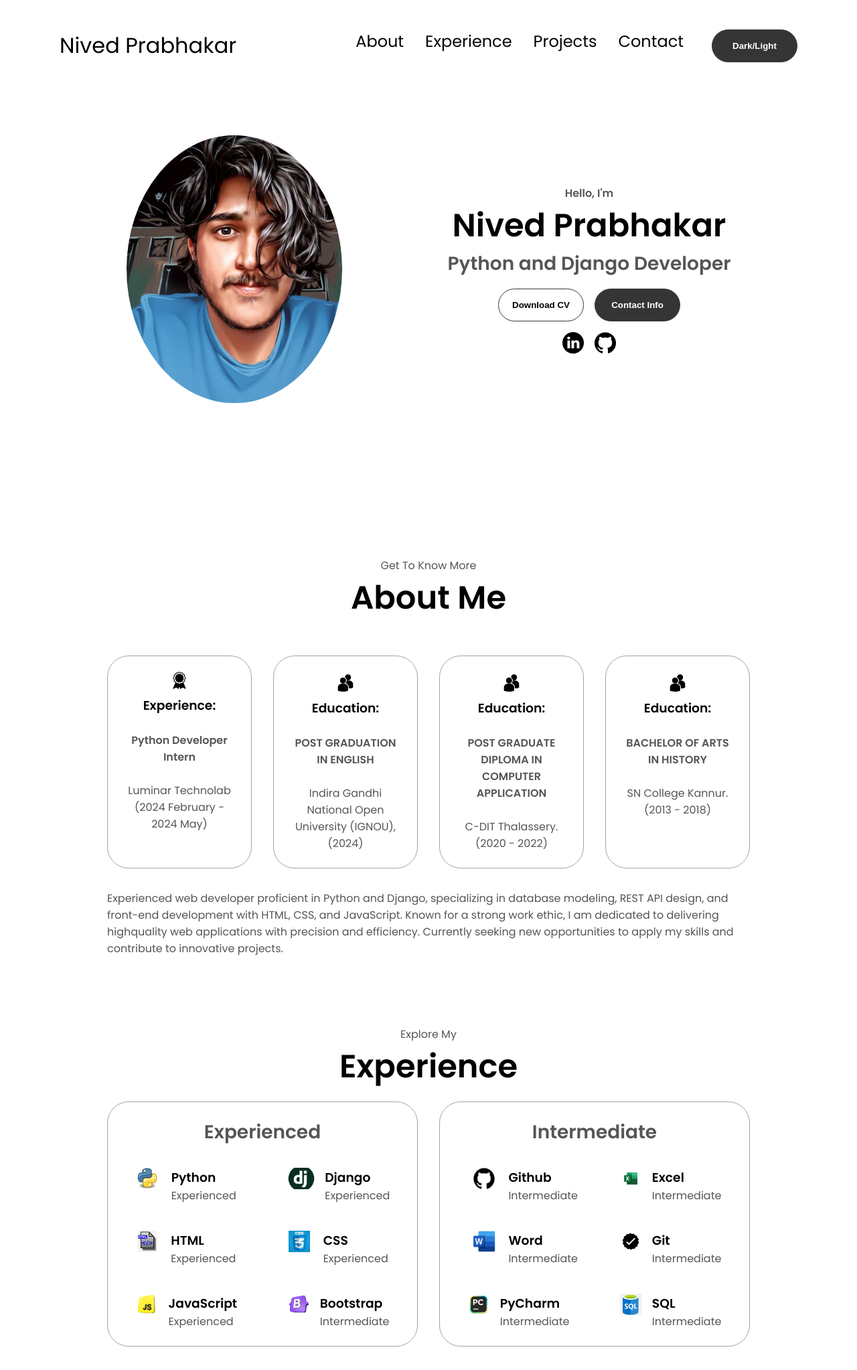
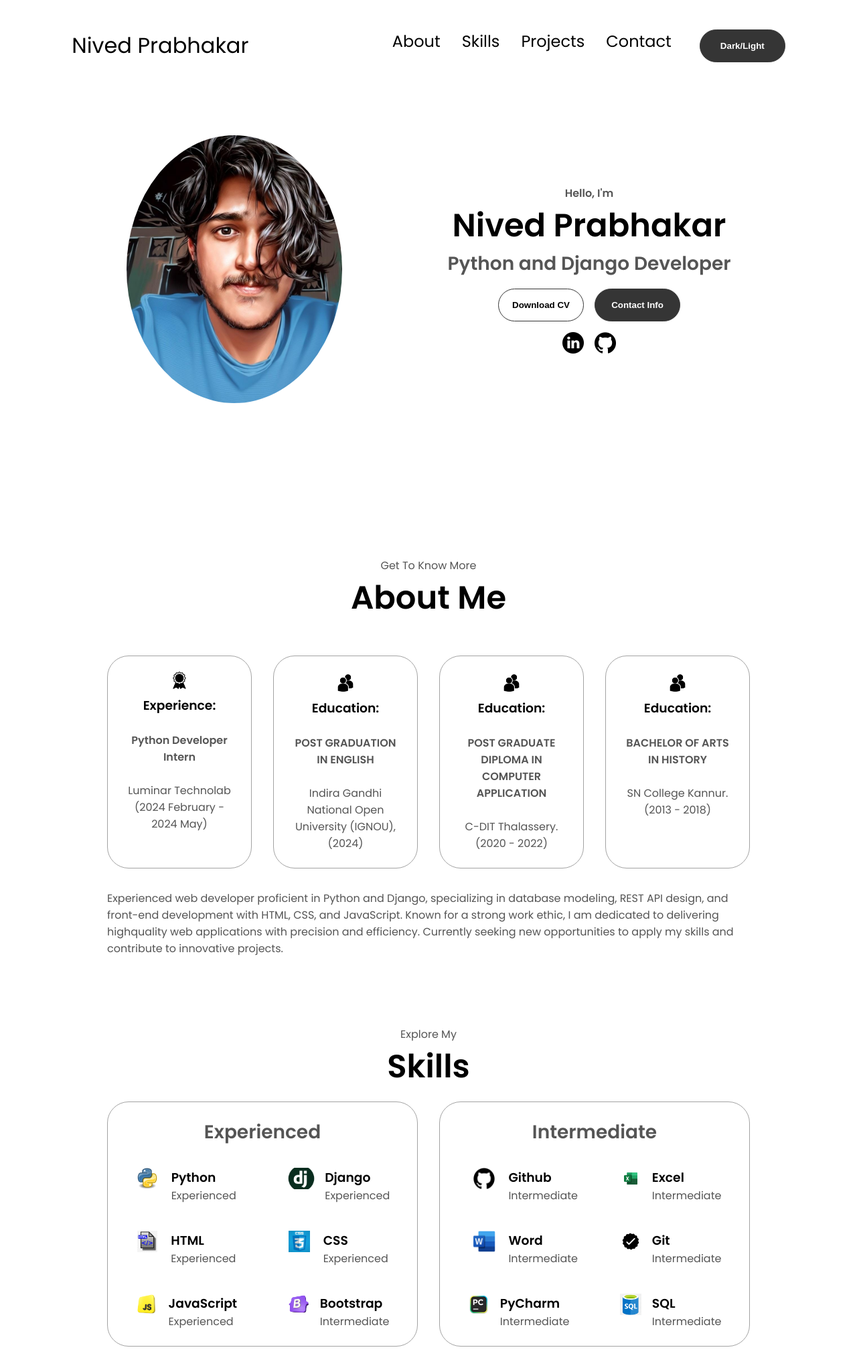
Before and after one commit to Tkpnived/Nived-Portfolio, a plain HTML site: page index.html in a window 1280 px wide. Shown: the top 2046 px of the page at 67% size. Drawn offline with Linux system fonts and the light colour scheme.

Commit message:
Update index.html

```diff
--- a/index.html
+++ b/index.html
@@ -14,7 +14,7 @@
       <div>
         <ul class="nav-links">
           <li><a href="#about" >About</a></li>
-          <li><a href="#experience">Experience</a></li>
+          <li><a href="#experience">Skills</a></li>
           <li><a href="#projects">Projects</a></li>
           <li><a href="#contact">Contact</a></li>
 <li><button class="btn btn-color-1" id="mode-switch-btn" style="margin-left:10px;">Dark/Light</button></li>
@@ -134,7 +134,7 @@
     </section>
     <section id="experience">
       <p class="section__text__p1">Explore My</p>
-      <h1 class="title">Experience</h1>
+      <h1 class="title">Skills</h1>
       <div class="experience-details-container">
         <div class="about-containers">
           <div class="details-container">
```
